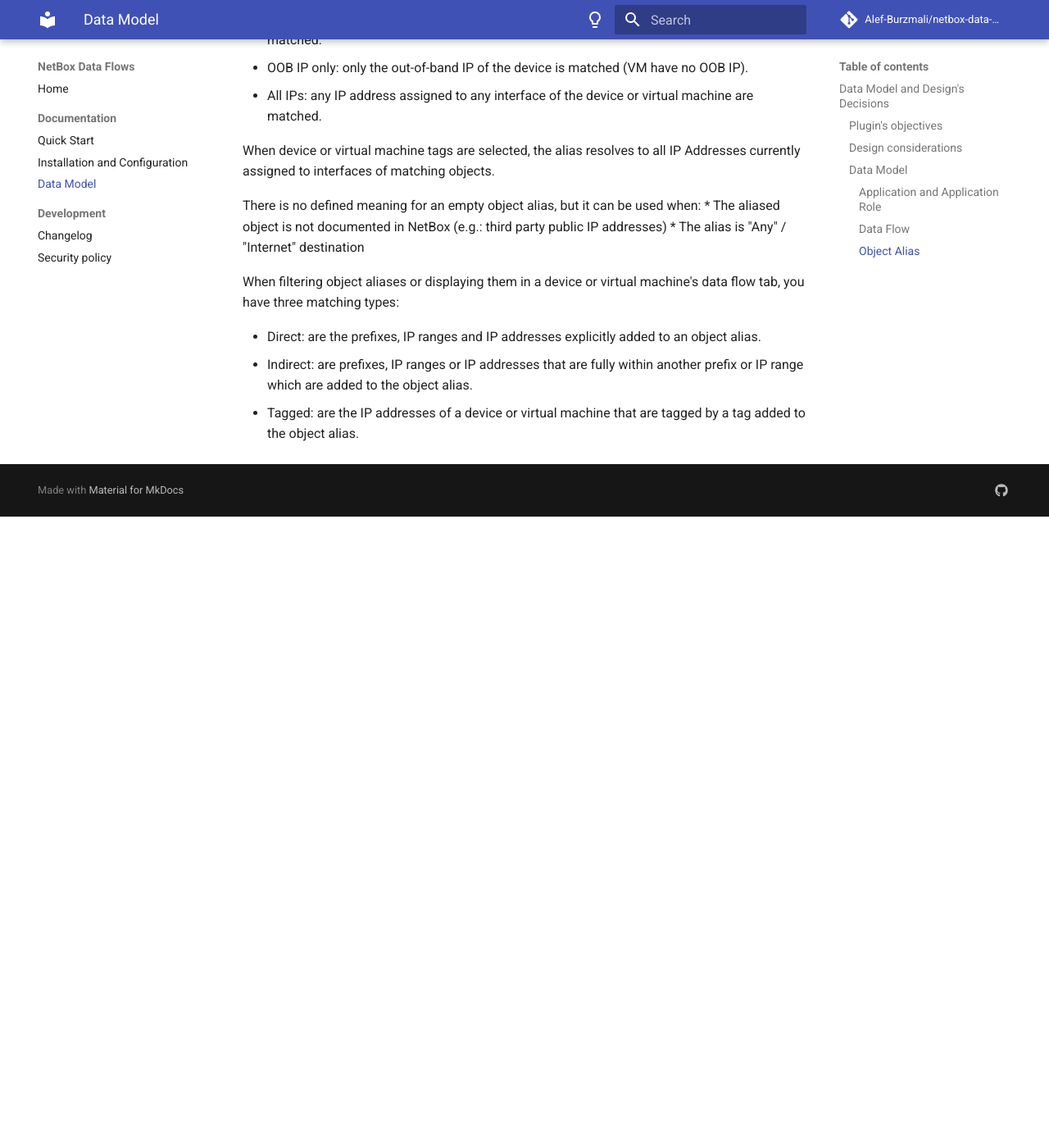
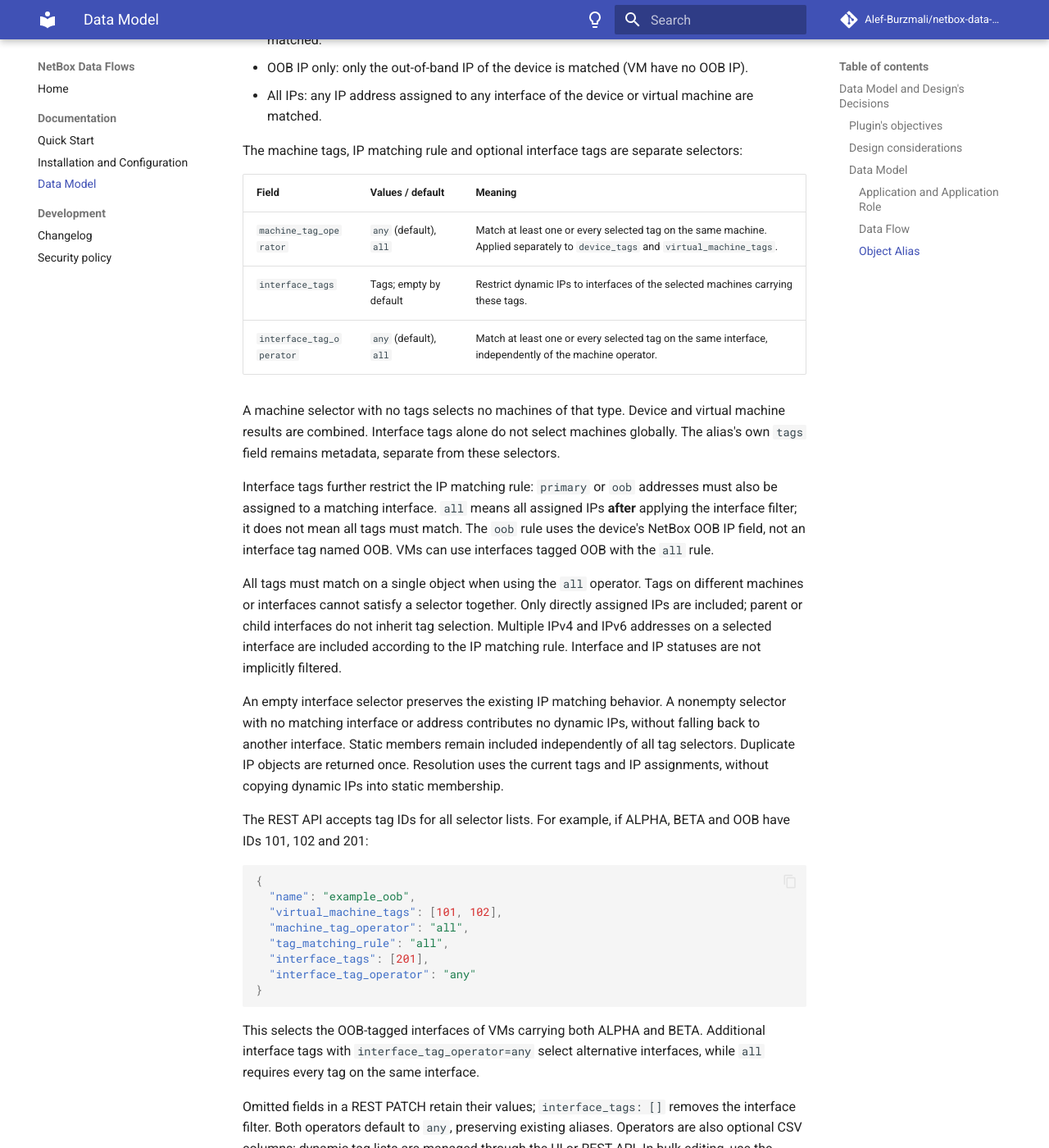
Before and after one commit to Alef-Burzmali/netbox-data-flows, an MkDocs documentation site: the page built from docs/data-model.md, in a window 1280 px wide and 1400 px high, scrolled down 3482 px. Shown: the whole window at 82% size. Built offline with MkDocs 1.6.1 and Material for MkDocs 9.7.7, drawn with Linux system fonts in a browser that asks for light colours; comment, search, counter and statistics services are not loaded; before the commit the page ends 4112 px from its top, so only the background shows below that; some of the changed text lies outside the part shown.

Commit message:
Document machine and interface tag selectors

````diff
--- a/docs/data-model.md
+++ b/docs/data-model.md
@@ -105,7 +105,40 @@ Three tag matching rules are available:
 * OOB IP only: only the out-of-band IP of the device is matched (VM have no OOB IP).
 * All IPs: any IP address assigned to any interface of the device or virtual machine are matched.
 
-When device or virtual machine tags are selected, the alias resolves to all IP Addresses currently assigned to interfaces of matching objects.
+The machine tags, IP matching rule and optional interface tags are separate selectors:
+
+| Field | Values / default | Meaning |
+| --- | --- | --- |
+| `machine_tag_operator` | `any` (default), `all` | Match at least one or every selected tag on the same machine. Applied separately to `device_tags` and `virtual_machine_tags`. |
+| `interface_tags` | Tags; empty by default | Restrict dynamic IPs to interfaces of the selected machines carrying these tags. |
+| `interface_tag_operator` | `any` (default), `all` | Match at least one or every selected tag on the same interface, independently of the machine operator. |
+
+A machine selector with no tags selects no machines of that type. Device and virtual machine results are combined. Interface tags alone do not select machines globally. The alias's own `tags` field remains metadata, separate from these selectors.
+
+Interface tags further restrict the IP matching rule: `primary` or `oob` addresses must also be assigned to a matching interface. `all` means all assigned IPs **after** applying the interface filter; it does not mean all tags must match. The `oob` rule uses the device's NetBox OOB IP field, not an interface tag named OOB. VMs can use interfaces tagged OOB with the `all` rule.
+
+All tags must match on a single object when using the `all` operator. Tags on different machines or interfaces cannot satisfy a selector together. Only directly assigned IPs are included; parent or child interfaces do not inherit tag selection. Multiple IPv4 and IPv6 addresses on a selected interface are included according to the IP matching rule. Interface and IP statuses are not implicitly filtered.
+
+An empty interface selector preserves the existing IP matching behavior. A nonempty selector with no matching interface or address contributes no dynamic IPs, without falling back to another interface. Static members remain included independently of all tag selectors. Duplicate IP objects are returned once. Resolution uses the current tags and IP assignments, without copying dynamic IPs into static membership.
+
+The REST API accepts tag IDs for all selector lists. For example, if ALPHA, BETA and OOB have IDs 101, 102 and 201:
+
+```json
+{
+  "name": "example_oob",
+  "virtual_machine_tags": [101, 102],
+  "machine_tag_operator": "all",
+  "tag_matching_rule": "all",
+  "interface_tags": [201],
+  "interface_tag_operator": "any"
+}
+```
+
+This selects the OOB-tagged interfaces of VMs carrying both ALPHA and BETA. Additional interface tags with `interface_tag_operator=any` select alternative interfaces, while `all` requires every tag on the same interface.
+
+Omitted fields in a REST PATCH retain their values; `interface_tags: []` removes the interface filter. Both operators default to `any`, preserving existing aliases. Operators are also optional CSV columns; dynamic tag lists are managed through the UI or REST API. In bulk editing, use the interface tag clear option to remove that selector.
+
+The REST API exposes the selectors and static members. Its `ip_addresses` field contains only static IP members; dynamic IPs are displayed in the alias details and data flow Targets tab.
 
 There is no defined meaning for an empty object alias, but it can be used when:
 * The aliased object is not documented in NetBox (e.g.: third party public IP addresses)
@@ -115,4 +148,4 @@ When filtering object aliases or displaying them in a device or virtual machine'
 
 * Direct: are the prefixes, IP ranges and IP addresses explicitly added to an object alias.
 * Indirect: are prefixes, IP ranges or IP addresses that are fully within another prefix or IP range which are added to the object alias.
-* Tagged: are the IP addresses of a device or virtual machine that are tagged by a tag added to the object alias.
+* Tagged: are the IP addresses selected dynamically by the machine tags, IP matching rule and optional interface tags described above.
````
Also changed, not shown: docs/changelog.md (+1 -0 lines), docs/quick-start.md (+11 -1 lines).
